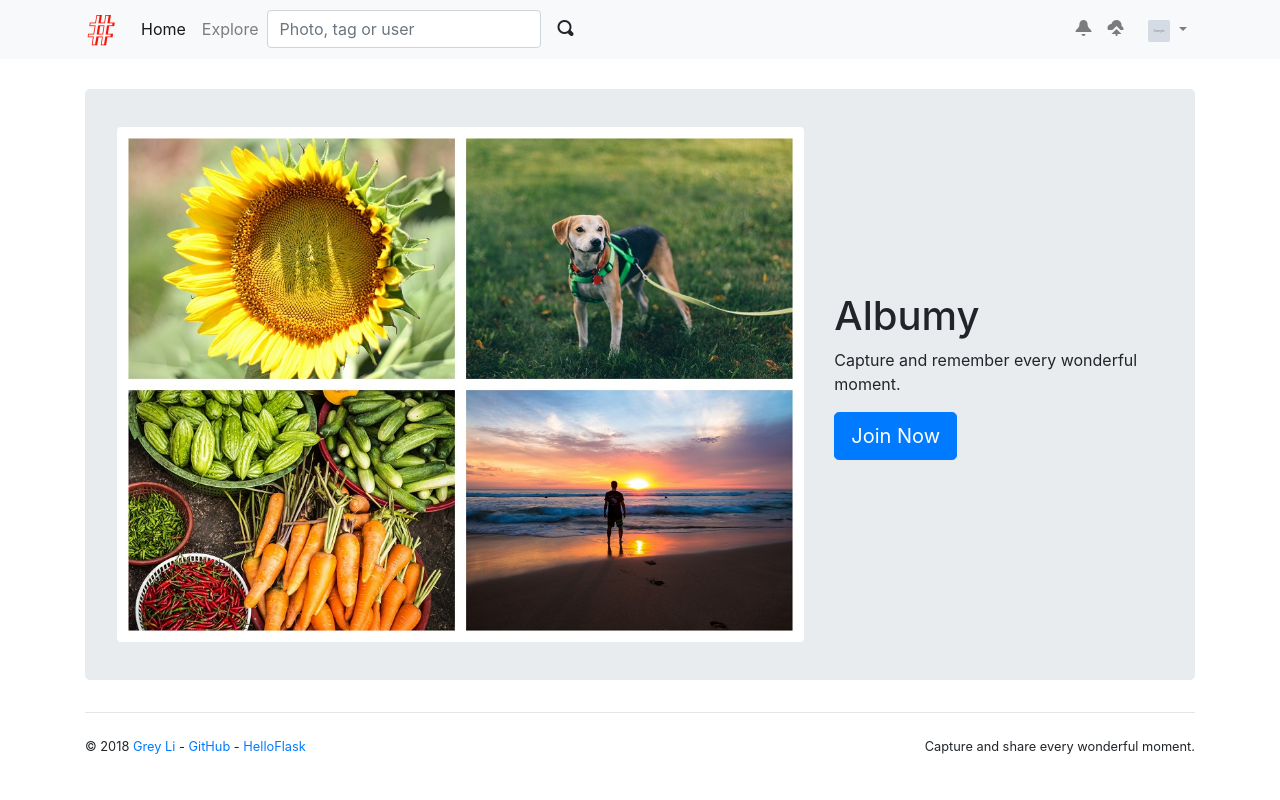
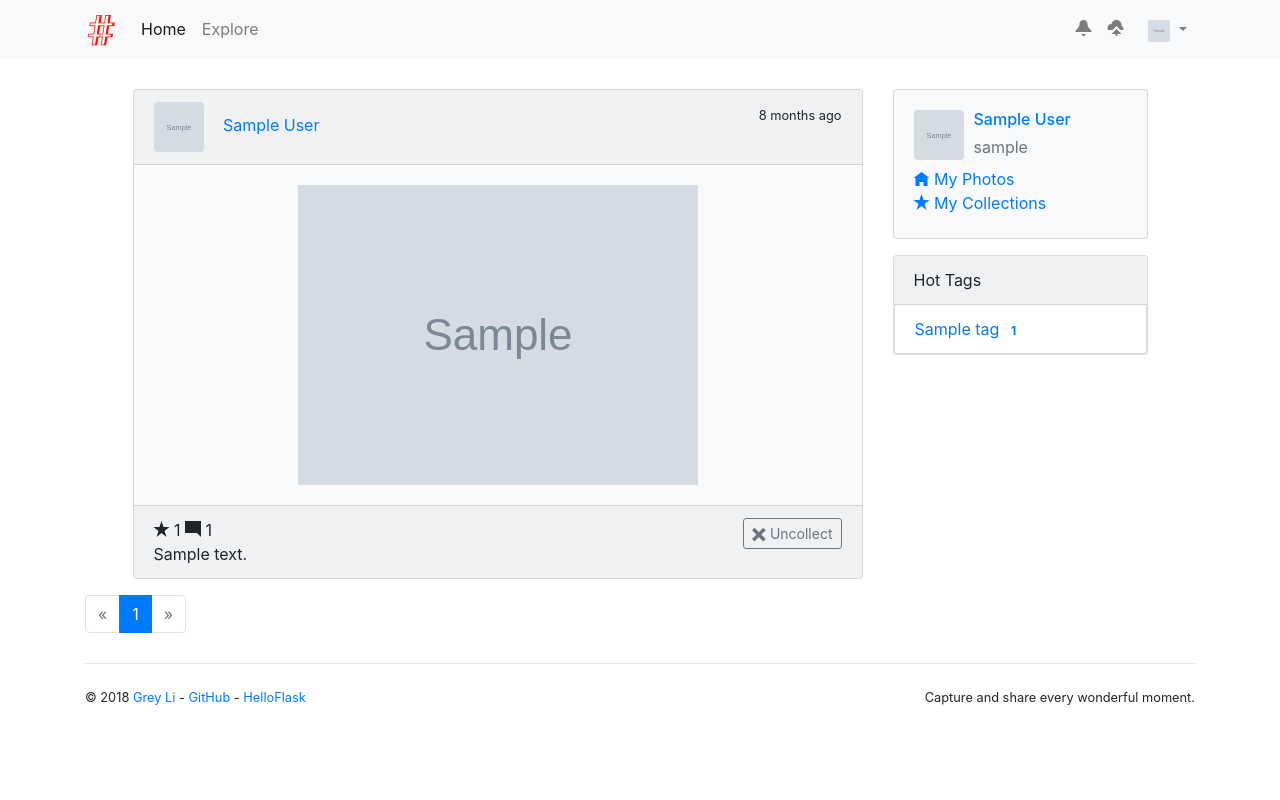
Before and after one commit to yubowen0525/Picture_manager, a Flask app: page / in a window 1280 px wide. Run offline with Flask 2, Linux system fonts and the light colour scheme; a user stored in the database is signed in; tables that the repository leaves empty hold one stand-in row (values such as "Sample post"); grey boxes marked "Sample" are stand-in pictures; some libraries are stand-ins or nearby versions.

Commit message:
Add index.html explore.html

```diff
--- a/albumy/__init__.py
+++ b/albumy/__init__.py
@@ -16,7 +16,7 @@ from albumy.blueprints.auth import auth_bp
 from albumy.blueprints.main import main_bp
 from albumy.blueprints.user import user_bp
 from albumy.extensions import bootstrap, db, mail, moment, login_manager, dropzone, avatars, csrf
-from albumy.models.model import Role, User
+from albumy.models.model import Role, User, Photo, Tag, Comment, Collect, Follow, Notification
 from albumy.settings import config
 
 
@@ -59,7 +59,9 @@ def register_blueprints(app):
 def register_shell_context(app):
     @app.shell_context_processor
     def make_shell_context():
-        return dict(db=db, User=User)
+        return dict(db=db, User=User, Photo=Photo, Tag=Tag,
+                    Follow=Follow, Collect=Collect, Comment=Comment,
+                    Notification=Notification)
 
 
 def register_template_context(app):
--- a/albumy/blueprints/main.py
+++ b/albumy/blueprints/main.py
@@ -9,9 +9,10 @@ import os
 
 from flask import render_template, Blueprint, request, current_app, send_from_directory, abort, flash, redirect, url_for
 from flask_login import login_required, current_user
+from sqlalchemy import func
 
 from albumy.forms.main import CommentForm, DescriptionForm, TagForm
-from albumy.models.model import db, Comment, Tag, Collect, Notification
+from albumy.models.model import db, Comment, Tag, Collect, Notification, Follow
 from albumy.decorators import confirm_required, permission_required
 from albumy.models.model import Photo
 from albumy.utils import rename_image, resize_image, flash_errors
@@ -21,13 +22,24 @@ main_bp = Blueprint('main', __name__)
 
 @main_bp.route('/')
 def index():
-    return render_template('main/index.html')
+    if current_user.is_authenticated:
+        page = request.args.get('page', 1, type=int)
+        per_page = current_app.config['ALBUMY_PHOTO_PER_PAGE']
+        pagination = Photo.query.join(Follow, Follow.followed_id == Photo.author_id).filter(
+            Follow.follower_id == current_user.id).order_by(Photo.timestamp.desc()).paginate(page, per_page)
+        photos = pagination.items
+    else:
+        pagination = None
+        photos = None
+    tags = Tag.query.join(Tag.photos).group_by(Tag.id).order_by(func.count(Photo.id).desc()).limit(10)
+    return render_template('main/index.html', pagination=pagination, photos=photos, tags=tags, Collect=Collect)
 
 
 @main_bp.route('/explore')
 @confirm_required
 def explore():
-    return render_template('main/explore.html')
+    photos = Photo.query.order_by(func.random()).limit(12)
+    return render_template('main/explore.html', photos=photos)
 
 
 @main_bp.route('/avatars/<path:filename>')
--- a/albumy/models/model.py
+++ b/albumy/models/model.py
@@ -165,6 +165,10 @@ class User(db.Model, UserMixin):
         self.avatar_l = filenames[2]
         db.session.commit()
 
+    @property
+    def followed_photos(self):
+        return Photo.query.join(Follow, Follow.followed_id == Photo.author_id).filter(Follow.follower_id == self.id)
+
     # 对于Flask_Login的普通用户，访客并没有is_admin,can的方法，所以需要手动自定义Guest类
     @property
     def is_admin(self):
--- a/albumy/static/js/script.js
+++ b/albumy/static/js/script.js
@@ -137,15 +137,15 @@ $(function () {
         });
     }
 
-    function update_notifications_count(){
+    function update_notifications_count() {
         var $el = $('#notification-badge');
         $.ajax({
             type: 'GET',
             url: $el.data('href'),
             success: function (data) {
-                if(data.count === 0){
+                if (data.count === 0) {
                     $('#notification-badge').hide();
-                }else {
+                } else {
                     $el.show();
                     $el.text(data.count)
                 }
@@ -153,7 +153,9 @@ $(function () {
         })
     }
 
-    if(is_authenticated) {setInterval(update_notifications_count, 30000);}
+    if (is_authenticated) {
+        setInterval(update_notifications_count, 30000);
+    }
 
     //监听整个DOM 事件,选择器，触发的回调函数
     $(document).on('click', '.follow-btn', follow.bind(this));
@@ -191,4 +193,50 @@ $(function () {
     });
 
     $("[data-toggle='tooltip']").tooltip({title: moment($(this).data('timestamp')).format('lll')})
+
+    function update_collectors_count(id) {
+        $.ajax({
+            type: 'GET',
+            url: $('#collectors-count-' + id).data('href'),
+            success: function (data) {
+                console.log(data);
+                $('#collectors-count-' + id).text(data.count);
+            }
+        });
+    }
+
+    function collect(e) {
+        var $el = $(e.target);
+        var id = $el.data('id');
+
+        $.ajax({
+            type: 'POST',
+            url: $el.data('href'),
+            success: function (data) {
+                $el.prev().show();
+                $el.hide();
+                update_collectors_count(id);
+                toast(data.message);
+            }
+        });
+    }
+
+    function uncollect(e) {
+        var $el = $(e.target);
+        var id = $el.data('id');
+        $.ajax({
+            type: 'POST',
+            url: $el.data('href'),
+            success: function (data) {
+                $el.next().show();
+                $el.hide();
+                update_collectors_count(id);
+                toast(data.message);
+            }
+        });
+    }
+
+    $(document).on('click', '.collect-btn', collect.bind(this));
+    $(document).on('click', '.uncollect-btn', uncollect.bind(this));
+
 });
--- a/albumy/templates/base.html
+++ b/albumy/templates/base.html
@@ -32,13 +32,6 @@
                 <div class="navbar-nav mr-auto">
                     {{ render_nav_item('main.index', 'Home') }}
                     {{ render_nav_item('main.explore', 'Explore') }}
-                    <form class="form-inline my-2 my-lg-0">
-                        <input type="text" name="q" class="form-control mr-sm-1" placeholder="Photo, tag or user"
-                               required>
-                        <button class="btn btn-light my-2 my-sm-0" type="submit">
-                            <span class="oi oi-magnifying-glass"></span>
-                        </button>
-                    </form>
                 </div>
                 <div class="navbar-nav ml-auto">
                 {% if current_user.is_authenticated %}
--- /dev/null
+++ b/albumy/templates/main/_sidebar.html
@@ -0,0 +1,32 @@
+<div class="card bg-light mb-3 w-100 sidebar-nav">
+    <div class="card-body">
+        <div class="row">
+            <a href="{{ url_for('user.index', username=current_user.username) }}">
+                <img class="rounded avatar-s" style="margin-left: 15px; position: absolute"
+                     src="{{ url_for('main.get_avatar', filename=current_user.avatar_m) }}">
+            </a>
+            <div class="sidebar-nav-name">
+                <h6 class="card-title"><a
+                        href="{{ url_for('user.index', username=current_user.username) }}">{{ current_user.name }}
+                </a></h6>
+                <p class="card-subtitle mb-2 text-muted">{{ current_user.username }}</p>
+            </div>
+        </div>
+        <a class="card-link" href="{{ url_for('user.index', username=current_user.username) }}">
+            <span class="oi oi-home"></span> My Photos
+        </a><br>
+        <a class="card-link" href="{{ url_for('user.show_collections', username=current_user.username) }}">
+            <span class="oi oi-star"></span> My Collections
+        </a>
+    </div>
+</div>
+<div class="card bg-light mb-3 w-100">
+    <div class="card-header">Hot Tags</div>
+    <div class="list-group">
+        {% for tag in tags %}
+            <a class="list-group-item" href="{{ url_for('.show_tag', tag_id=tag.id) }}">{{ tag.name }}
+                <span class="badge badge-pill">{{ tag.photos|length }}</span>
+            </a>
+        {% endfor %}
+    </div>
+</div>
--- a/albumy/templates/main/index.html
+++ b/albumy/templates/main/index.html
@@ -1,8 +1,91 @@
 {% extends 'base.html' %}
+{% from 'bootstrap/pagination.html' import render_pagination %}
+{% from 'macros.html' import photo_card with context %}
 
 {% block title %}Home{% endblock %}
 
 {% block content %}
+{% if current_user.is_authenticated %}
+    <div class="row justify-content-md-center">
+        <div class="col-md-8">
+            {% if photos %}
+                {% for photo in photos %}
+                    <div class="card mb-3 w-100 bg-light">
+                        <div class="card-header">
+                            <a class="dead-link" href="{{ url_for('user.index', username=photo.author.username) }}">
+                                <img class="rounded img-fluid avatar-s profile-popover"
+                                     data-href="{{ url_for('ajax.get_profile', user_id=photo.author.id) }}"
+                                     src="{{ url_for('main.get_avatar', filename=photo.author.avatar_m) }}">
+                            </a>
+                            <a class="profile-popover trend-card-avatar"
+                               data-href="{{ url_for('ajax.get_profile', user_id=photo.author.id) }}"
+                               href="{{ url_for('user.index', username=photo.author.username) }}">{{ photo.author.name }}</a>
+                            <span class="float-right">
+                <small data-toggle="tooltip" data-placement="top" data-timestamp="{{ photo.timestamp }}"
+                       data-delay="500">
+                    {{ moment(photo.timestamp).fromNow(refresh=True) }}</small></span>
+                        </div>
+                        <div class="card-body">
+                            <div class="" align="center">
+                                <a class="thumbnail" href="{{ url_for('.show_photo', photo_id=photo.id) }}"
+                                   target="_blank">
+                                    <img class="img-fluid"
+                                         src="{{ url_for('.get_image', filename=photo.filename_m) }}">
+                                </a>
+                            </div>
+                        </div>
+                        <div class="card-footer">
+                            <span class="oi oi-star"></span>
+                            <span id="collectors-count-{{ photo.id }}"
+                                  data-href="{{ url_for('ajax.collectors_count', photo_id=photo.id) }}">
+                                {{ photo.collectors|length }}
+                            </span>
+                            <span class="oi oi-comment-square"></span> {{ photo.comments|length }}
+                            <div class="float-right">
+                                {% if current_user.is_authenticated %}
+                                    <button class="{% if not current_user.is_collecting(photo) %}hide{% endif %}
+                                     btn btn-outline-secondary btn-sm uncollect-btn"
+                                            data-href="{{ url_for('ajax.uncollect', photo_id=photo.id) }}"
+                                            data-id="{{ photo.id }}">
+                                        <span class="oi oi-x"></span> Uncollect
+                                    </button>
+                                    <button class="{% if current_user.is_collecting(photo) %}hide{% endif %}
+                                     btn btn-outline-primary btn-sm collect-btn"
+                                            data-href="{{ url_for('ajax.collect', photo_id=photo.id) }}"
+                                            data-id="{{ photo.id }}">
+                                        <span class="oi oi-star"></span> Collect
+                                    </button>
+                                {% else %}
+                                    <form class="inline" method="post"
+                                          action="{{ url_for('main.collect', photo_id=photo.id) }}">
+                                        <input type="hidden" name="csrf_token" value="{{ csrf_token() }}">
+                                        <button type="submit" class="btn btn-outline-primary btn-sm">
+                                            <span class="oi oi-star"></span> Collect
+                                        </button>
+                                    </form>
+                                {% endif %}
+                            </div>
+                            {% if photo.description %}
+                                <p class="card-text">{{ photo.description }}</p>
+                            {% endif %}
+                        </div>
+                    </div>
+                {% endfor %}
+            {% else %}
+                <div class="tip text-center">
+                    <h3>No trends.</h3>
+                    <p><a href="{{ url_for('.explore') }}">Explore</a></p>
+                </div>
+            {% endif %}
+        </div>
+        <div class="col-md-3">
+            {% include 'main/_sidebar.html' %}
+        </div>
+    </div>
+    {% if photos %}
+        {{ render_pagination(pagination, align='center') }}
+    {% endif %}
+{% else %}
     <div class="jumbotron">
         <div class="row">
             <div class="col-md-8">
@@ -15,4 +98,5 @@
             </div>
         </div>
     </div>
+{% endif %}
 {% endblock %}
```
Also changed, not shown: albumy/blueprints/ajax.py (+41 -2 lines), albumy/templates/main/explore.html (+13 -0 lines), README.md.
